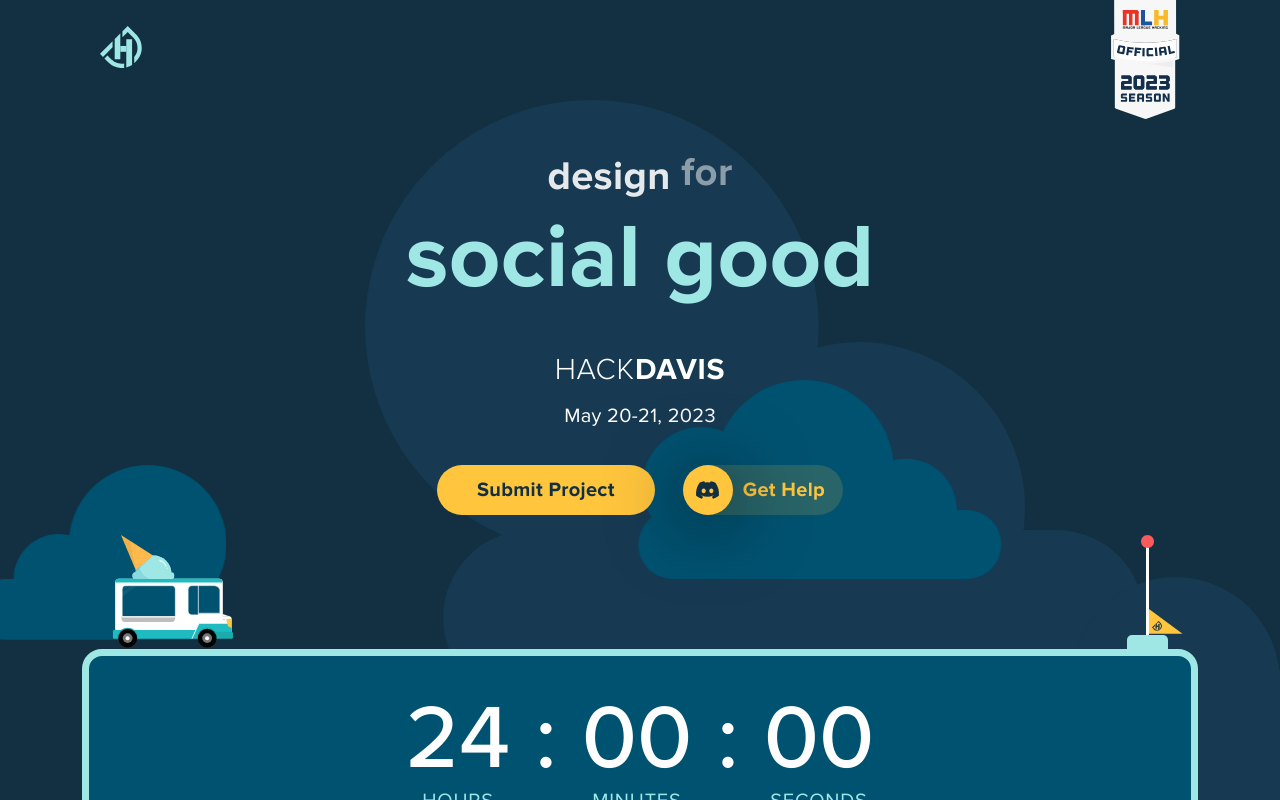
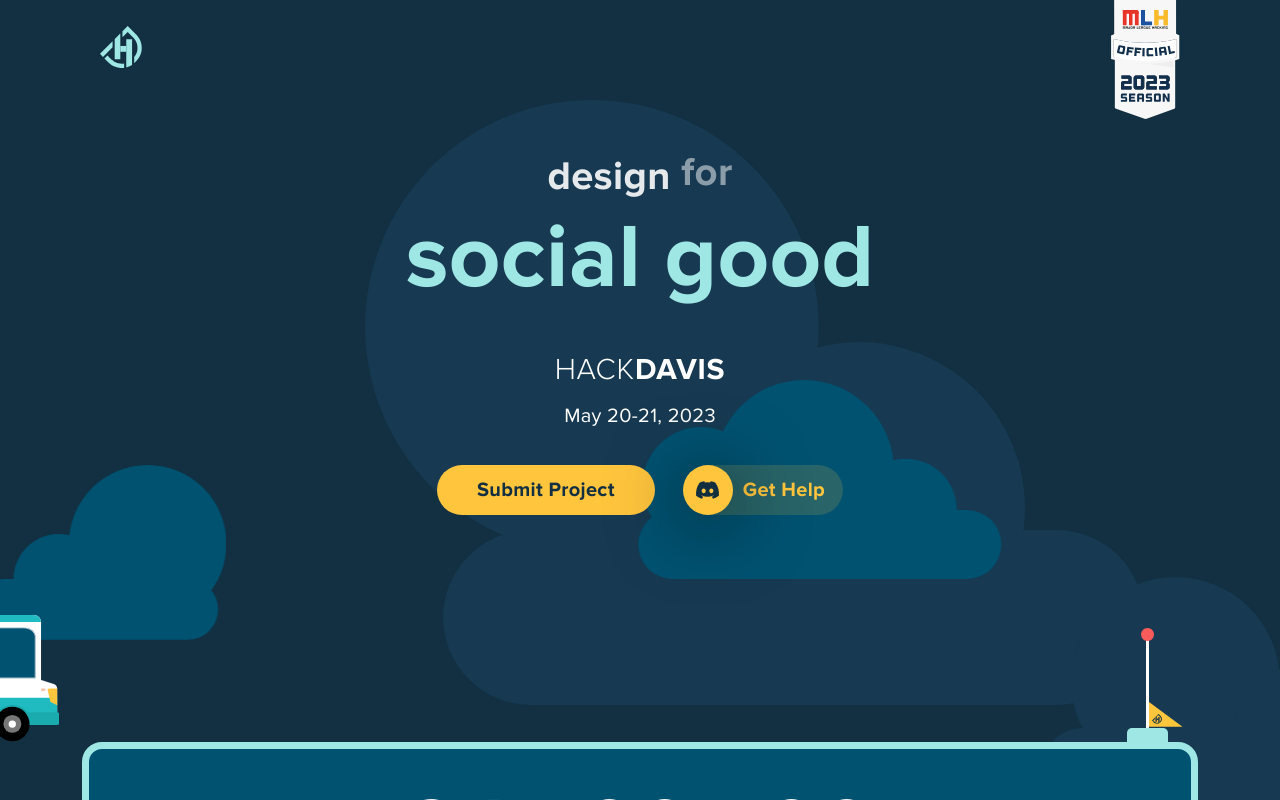
Before and after one commit to HackDavis/website-2023, a Next.js app: page /live in a window 1280 px wide. Shown: the top 800 px of the page. Built offline with nearby package versions, Linux system fonts and the light colour scheme; a web font is replaced by a local one.

Commit message:
better progress bar

```diff
--- a/src/components/doe/progressBar.tsx
+++ b/src/components/doe/progressBar.tsx
@@ -25,10 +25,7 @@ const ProgressBar = () => {
 
   return (
     <div className={styles.container}>
-      <MiniTruck
-        style={{ left: `calc(${progress}% - ${progress * 1.15}px)` }}
-        // style={{ left: `calc(${progress}% - 32%)` }}
-      />
+      <MiniTruck style={{ left: `calc(${progress}% - 26%)` }} />
       <div className={styles.flag}>
         <FlagPole />
         <Flag style={{ bottom: `calc(${progress * 0.52}% + 13%)` }} />
--- a/src/styles/doe/progressBar.module.scss
+++ b/src/styles/doe/progressBar.module.scss
@@ -11,13 +11,9 @@
   margin: auto;
 
   > svg {
-    width: 80px;
+    width: 21%;
     height: auto;
     position: relative;
-
-    @include lg {
-      width: 121px;
-    }
   }
 
   @include lg {
```
